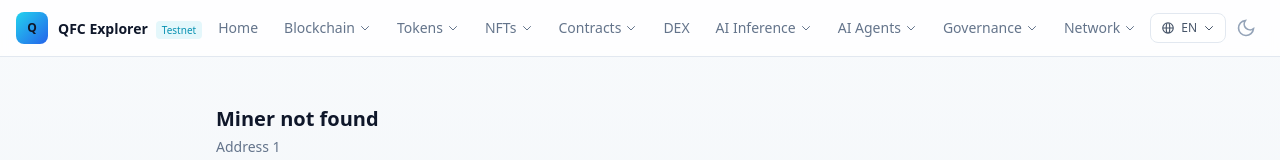
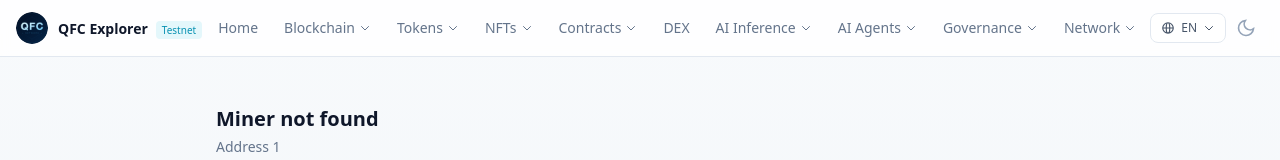
Before and after one commit to qfc-network/qfc-explorer, a Next.js app: page /miner/1 in a window 1280 px wide. Shown: the top 160 px of the page. Built offline with nearby package versions, Linux system fonts and the light colour scheme.

Commit message:
fix(ui): navbar logo uses the QFC badge instead of a generic gradient Q
Co-Authored-By: Claude Fable 5 <noreply@anthropic.com>

```diff
--- a/src/components/Navbar.tsx
+++ b/src/components/Navbar.tsx
@@ -242,9 +242,13 @@ export default function Navbar() {
       <div className="mx-auto flex max-w-7xl items-center justify-between px-4 py-0 min-h-[56px]">
         {/* Logo */}
         <Link href="/" className="flex items-center gap-2.5 py-3 min-w-0">
-          <div className="flex h-8 w-8 items-center justify-center rounded-lg bg-gradient-to-br from-cyan-400 to-blue-600 text-xs font-bold text-slate-900 dark:text-white">
-            Q
-          </div>
+          <img
+            src="/icon-192.png?v=2"
+            alt="QFC"
+            width={32}
+            height={32}
+            className="h-8 w-8 rounded-full"
+          />
           <div className="min-w-0">
             <span className="text-sm font-semibold text-slate-900 dark:text-white truncate">QFC Explorer</span>
             <span className="ml-2 hidden sm:inline rounded bg-cyan-500/10 px-1.5 py-0.5 text-[10px] font-medium text-cyan-600 dark:text-cyan-400">
```
